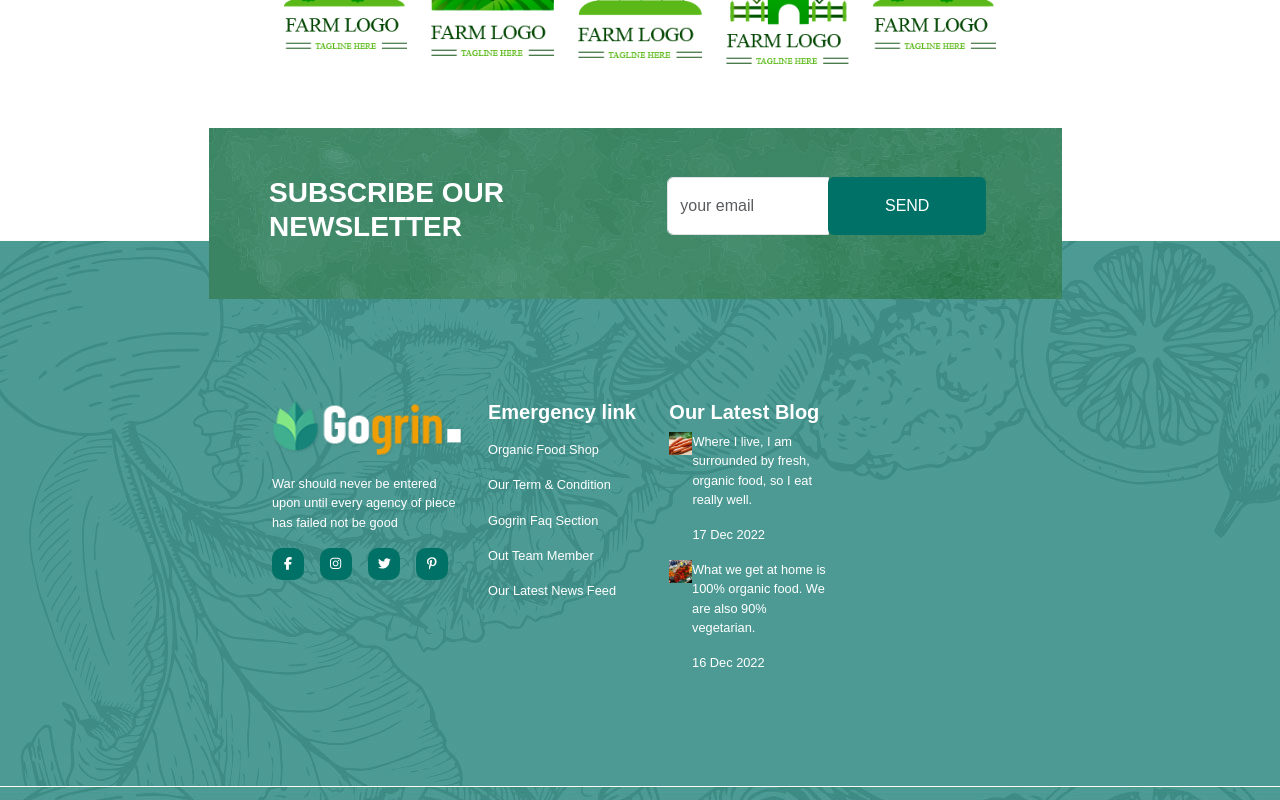
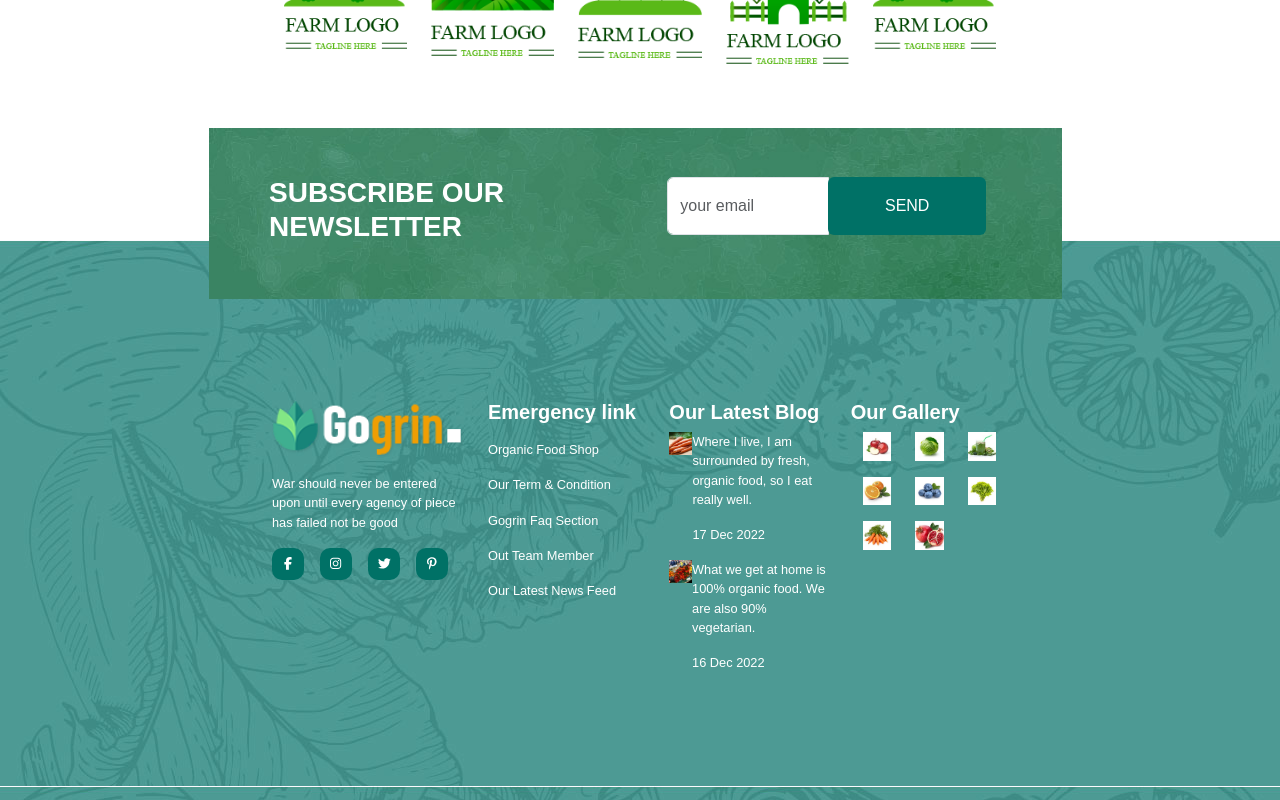
Before and after one commit to Flopiras/proj-html-vuejs, a Vue app: page / in a window 1280 px wide. Shown: the part 5281-6081 px from the top of the page. Built offline with nearby package versions, Linux system fonts and the light colour scheme.

Commit message:
add gallery

```diff
--- a/src/App.vue
+++ b/src/App.vue
@@ -25,7 +25,7 @@ export default {
 <template>
     <AppHeader :options="navbarOptions" />
     <AppMain :partners="partners" :news="news" :trendItems="trends" :shopProducts="foods" :sectionProducts="products" />
-    <AppFooter :emergencyLinks="emergencyLinks" :news="news" />
+    <AppFooter :gallery="foods" :emergencyLinks="emergencyLinks" :news="news" />
 </template>
 
 <style lang="scss">
--- a/src/components/AppFooter.vue
+++ b/src/components/AppFooter.vue
@@ -3,12 +3,12 @@
 import FooterTop from './footer/FooterTop.vue';
 export default {
     components: { FooterTop },
-    props: { emergencyLinks: Array, news: Array }
+    props: { emergencyLinks: Array, news: Array, gallery: Array }
 }
 </script>
 
 <template>
     <footer>
-        <FooterTop :news="news" :emergencyLinks="emergencyLinks" />
+        <FooterTop :gallery="gallery" :news="news" :emergencyLinks="emergencyLinks" />
     </footer>
 </template>
--- a/src/components/footer/FooterTop.vue
+++ b/src/components/footer/FooterTop.vue
@@ -4,7 +4,7 @@ import BaseCard from '../BaseCard.vue';
 import { FontAwesomeIcon } from '@fortawesome/vue-fontawesome';
 export default {
     components: { BaseFormSubscribe, BaseCard, FontAwesomeIcon },
-    props: { emergencyLinks: Array, news: Array }
+    props: { gallery: Array, emergencyLinks: Array, news: Array }
 }
 </script>
 
@@ -77,7 +77,18 @@ export default {
 
                 </div>
                 <!-- gallery -->
-                <div class="col"></div>
+                <div class="col">
+                    <h5 class="fw-bold">Our Gallery</h5>
+
+                    <div class="container-fluid">
+                        <div class="row row-cols-3">
+                            <div v-for="pic in gallery" :key="pic.id" class="col d-flex flex-wrap">
+                                <BaseCard :pic="pic.pic" />
+                            </div>
+                        </div>
+                    </div>
+
+                </div>
                 <div class="col-2"></div>
             </div>
         </div>
```
